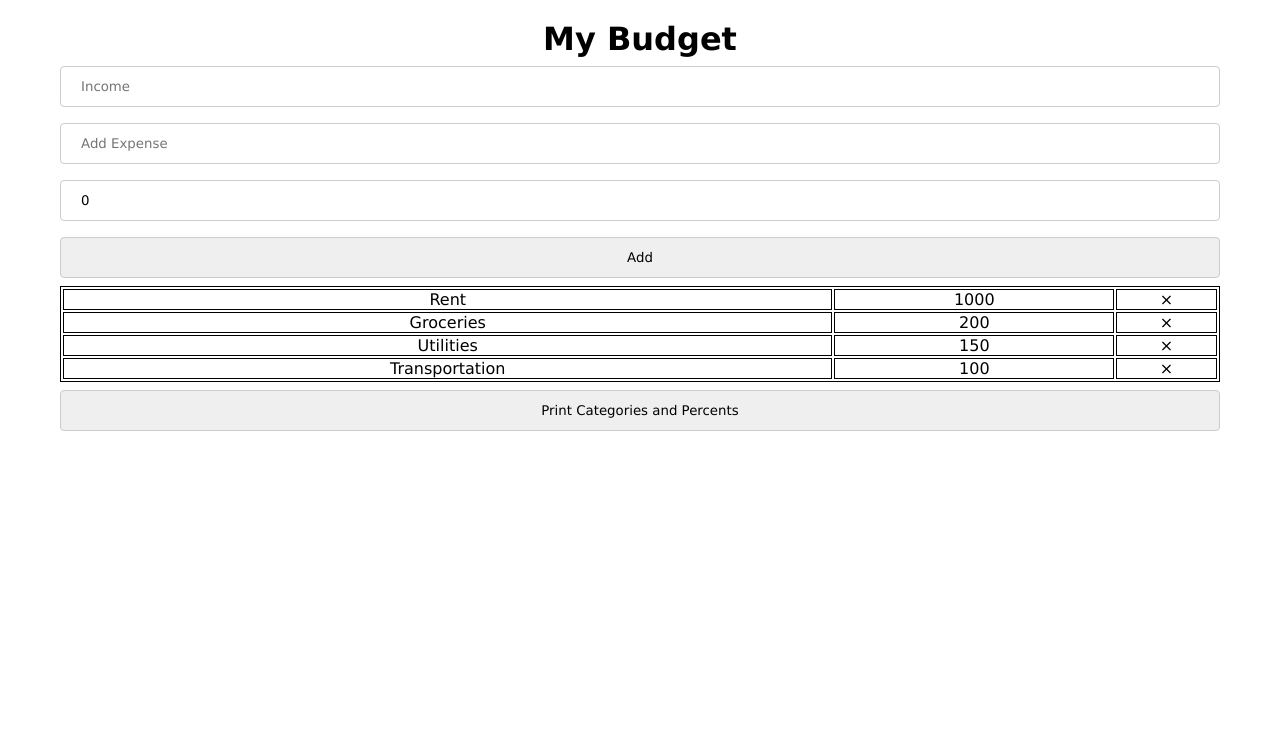
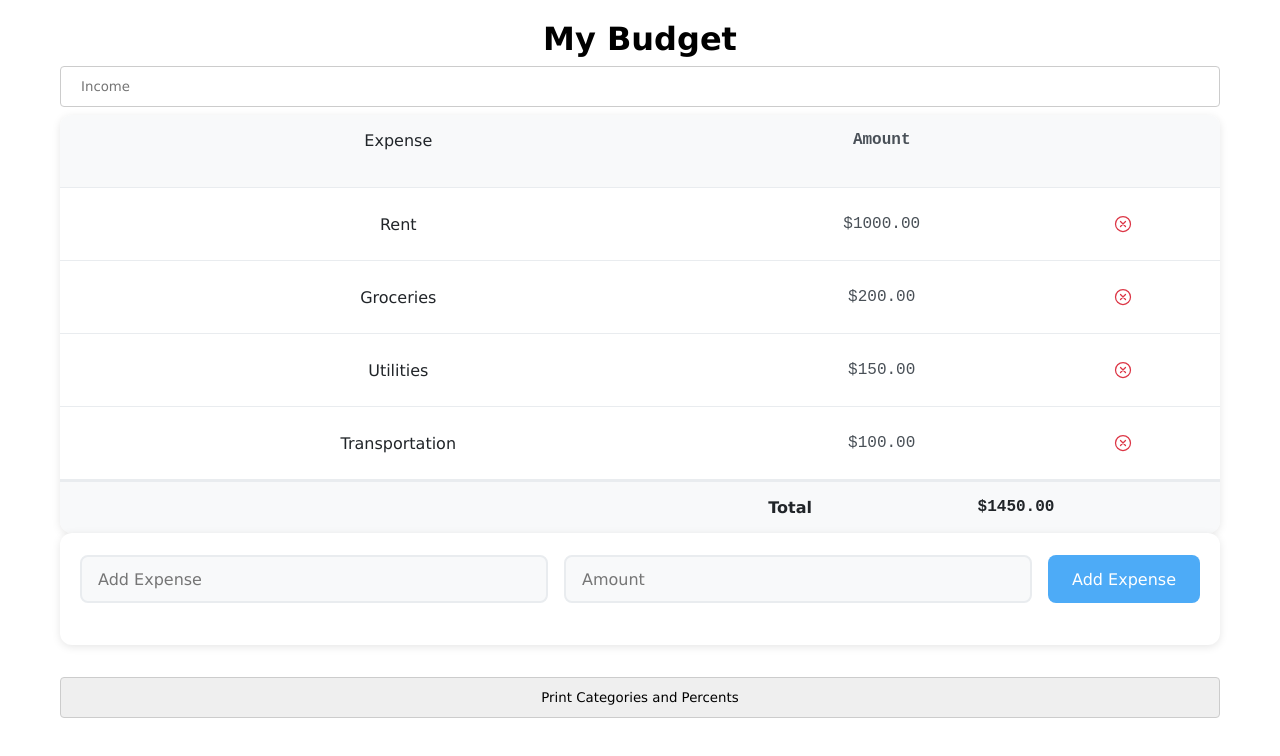
Before and after one commit to ZeeshawnH/BudgetApp, a React (Create React App) app in the folder budget/: page / in a window 1280 px wide. Shown: the top 756 px of the page. Built offline with nearby package versions, Linux system fonts and the light colour scheme.

Commit message:
Made form and expense table more visually appealing

```diff
--- a/budget/src/App.tsx
+++ b/budget/src/App.tsx
@@ -1,5 +1,5 @@
 import React, { useState } from 'react';
-import ExpenseTable, { Expense, ExpenseProps } from './components/ExpenseTable';
+import ExpenseTable, { ExpenseProps } from './components/ExpenseTable';
 import './App.css';
 import './styles.css';
 import AddExpenses from './components/AddExpenses';
@@ -18,18 +18,8 @@ function App() {
   const [income, setIncome] = useState(0);
   const [expenses, setExpenses] = useState<ExpenseProps[]>([...EXPENSES]);
 
+  const total = expenses.reduce((sum, e) => sum + e.amount, 0);
 
-  const handleSubmit = (event: React.ChangeEvent<HTMLInputElement>) => {
-    event.preventDefault();
-
-    // Set income
-    const incomeInput = document.getElementById("income") as HTMLInputElement;
-    const incomeValue = parseFloat(incomeInput.value);
-    setIncome(incomeValue);
-
-    // Set categories
-
-  }
   return (
     <div className="App">
       {/* <header className="App-header"> */}
@@ -38,8 +28,8 @@ function App() {
             <h1>My Budget</h1>
             <input type="number" placeholder="Income" id="income" />
             <small id="incomeError"></small>
+            <ExpenseTable expenses={expenses} onDelete={setExpenses} total={total}/>
             <AddExpenses expenses={expenses} onAddExpense={setExpenses}/>
-            <ExpenseTable expenses={expenses} onDelete={setExpenses}/>
             <input type="button" id="backButton" value="Back" className="hidden" />
             <input type="button" id="categoriesButton" value="Print Categories and Percents" />
         </div>
--- a/budget/src/components/AddExpenses.tsx
+++ b/budget/src/components/AddExpenses.tsx
@@ -7,13 +7,11 @@ interface AddExpenseProps {
   onAddExpense: Dispatch<SetStateAction<ExpenseProps[]>>;
 }
 
-
 export default function AddExpenses({expenses, onAddExpense}: AddExpenseProps) {
   const [expenseName, setExpenseName] = useState("");
   const [amount, setAmount] = useState(0);
   const [nameError, setNameError] = useState("");
   const [amountError, setAmountError] = useState("");
-
 
   const handleAddExpense = (e: React.FormEvent<HTMLFormElement>) => {
     e.preventDefault();
@@ -36,18 +34,45 @@ export default function AddExpenses({expenses, onAddExpense}: AddExpenseProps) {
     // Clear the input fields
     setExpenseName("");
     setAmount(0);
+    setNameError("");
+    setAmountError("");
   }
 
   return (
-    <form className="field" onSubmit={handleAddExpense}>
-        <div className="addExpense">
-          <input type="text" name="addExpense" id="addExpense" placeholder="Add Expense" value={expenseName} onChange={(e) => setExpenseName(e.target.value)}/>
-          <small id="expenseError" >{nameError}</small>
-          <input type="number" id="amount" placeholder="Amount" value={amount} onChange={(e) => setAmount(Number(e.target.value))}/>
-          <small id="amountError">{amountError}</small>
-          <input type="submit" id="add" value="Add"/>
+    <form className="add-expense-form" onSubmit={handleAddExpense}>
+      <div className="form-group">
+        <div className="input-group">
+          <input
+            type="text"
+            className={`form-input ${nameError ? 'error' : ''}`}
+            placeholder="Add Expense"
+            value={expenseName}
+            onChange={(e) => {
+              setExpenseName(e.target.value);
+              setNameError("");
+            }}
+          />
+          {nameError && <small className="error-message">{nameError}</small>}
         </div>
-        <small id="categoryError"></small>
+
+        <div className="input-group">
+          <input
+            type="number"
+            className={`form-input ${amountError ? 'error' : ''}`}
+            placeholder="Amount"
+            value={amount || ''}
+            onChange={(e) => {
+              setAmount(Number(e.target.value));
+              setAmountError("");
+            }}
+          />
+          {amountError && <small className="error-message">{amountError}</small>}
+        </div>
+
+        <button type="submit" className="add-button">
+          Add Expense
+        </button>
+      </div>
     </form>
   )
 }
--- a/budget/src/components/ExpenseTable.tsx
+++ b/budget/src/components/ExpenseTable.tsx
@@ -1,4 +1,5 @@
-import React, { Dispatch, SetStateAction } from 'react';
+import React, { Dispatch, SetStateAction, } from 'react';
+import { IoCloseCircleOutline } from 'react-icons/io5';
 
 export interface ExpenseProps {
   expenseName: string;
@@ -20,31 +21,46 @@ export function Expense({expenseName, amount, onDelete}: ExpenseRowProps) {
   };
 
   return (
-    <tr className="budget-list-item">
-      <td className="expenseName">{expenseName}</td>
-      <td className="amount">{amount}</td>
-      <td className="close">
-        <span onClick={handleDelete} style={{ cursor: 'pointer' }}>{"\u00D7"}</span>
-      </td>
-    </tr>
+    <div className="expense-row">
+      <div className="expense-name">{expenseName}</div>
+      <div className="expense-amount">${amount.toFixed(2)}</div>
+      <div className="expense-delete" onClick={handleDelete}>
+        <IoCloseCircleOutline size={20} />
+      </div>
+    </div>
   );
 }
 
 interface ExpenseTableProps {
   expenses: ExpenseProps[];
+  total?: number;
   onDelete?: Dispatch<SetStateAction<ExpenseProps[]>>;
 }
 
-export default function ExpenseTable({expenses, onDelete}: ExpenseTableProps) {
+export default function ExpenseTable({expenses, total, onDelete}: ExpenseTableProps) {
   return (
-    <table id="expenseTable">
-      <tbody>
-        {expenses.map((expense, index) => {
-          return (
-            <Expense key={index} expenseName={expense.expenseName} amount={expense.amount} onDelete={onDelete}/>
-          );
-        })}
-      </tbody>
-    </table>
+    <div className="expense-table">
+      <div className="expense-header">
+        <div className="expense-name">Expense</div>
+        <div className="expense-amount">Amount</div>
+        <div className="expense-delete"></div>
+      </div>
+      <div className="expense-list">
+        {expenses.map((expense, index) => (
+          <Expense
+            key={index}
+            expenseName={expense.expenseName}
+            amount={expense.amount}
+            onDelete={onDelete}
+          />
+        ))}
+      </div>
+      {total && total > 0 && (
+        <div className="expense-total">
+          <div className="total-label">Total</div>
+          <div className="total-amount">${total.toFixed(2)}</div>
+        </div>
+      )}
+    </div>
   );
 }
--- a/budget/src/styles.css
+++ b/budget/src/styles.css
@@ -96,3 +96,180 @@ table, th, td {
 .hidden {
     display: none;
 }
+
+.total {
+    font-weight: bold;
+}
+
+.expense-table {
+    width: 100%;
+    background: white;
+    border-radius: 12px;
+    box-shadow: 0 2px 8px rgba(0, 0, 0, 0.1);
+    overflow: hidden;
+}
+
+.expense-header {
+    display: grid;
+    grid-template-columns: 2fr 1fr 0.5fr;
+    padding: 16px;
+    background: #f8f9fa;
+    font-weight: 600;
+    color: #495057;
+    border-bottom: 1px solid #e9ecef;
+}
+
+.expense-list {
+    display: flex;
+    flex-direction: column;
+}
+
+.expense-row {
+    display: grid;
+    grid-template-columns: 2fr 1fr 0.5fr;
+    padding: 16px;
+    align-items: center;
+    border-bottom: 1px solid #e9ecef;
+    transition: background-color 0.2s ease;
+}
+
+.expense-row:hover {
+    background-color: #f8f9fa;
+}
+
+.expense-name {
+    font-weight: 500;
+    color: #212529;
+}
+
+.expense-amount {
+    color: #495057;
+    font-family: 'Courier New', monospace;
+}
+
+.expense-delete {
+    color: #dc3545;
+    cursor: pointer;
+    font-size: 1.2rem;
+    text-align: center;
+    transition: all 0.2s ease;
+    width: 40px;
+    height: 40px;
+    display: flex;
+    align-items: center;
+    justify-content: center;
+    border-radius: 50%;
+    margin: 0 auto;
+    padding: 8px;
+}
+
+.expense-delete:hover {
+    color: white;
+    background-color: #dc3545;
+}
+
+.expense-total {
+    display: grid;
+    grid-template-columns: 2fr 1fr;
+    padding: 16px;
+    background: #f8f9fa;
+    font-weight: 600;
+    color: #212529;
+    border-top: 2px solid #e9ecef;
+}
+
+.total-label {
+    text-align: right;
+    padding-right: 16px;
+}
+
+.total-amount {
+    font-family: 'Courier New', monospace;
+}
+
+.add-expense-form {
+    width: 100%;
+    margin-bottom: 24px;
+}
+
+.form-group {
+    display: flex;
+    gap: 16px;
+    align-items: flex-start;
+    background: white;
+    padding: 20px;
+    border-radius: 12px;
+    box-shadow: 0 2px 8px rgba(0, 0, 0, 0.1);
+}
+
+.input-group {
+    flex: 1;
+    position: relative;
+    display: flex;
+    flex-direction: column;
+    min-height: 72px; /* Height of input + error message */
+    padding-top: 2px; /* Compensate for input border */
+}
+
+.form-input {
+    width: 100%;
+    padding: 12px 16px;
+    border: 2px solid #e9ecef;
+    border-radius: 8px;
+    font-size: 1rem;
+    transition: all 0.2s ease;
+    background-color: #f8f9fa;
+    height: 48px; /* Fixed height for input */
+    box-sizing: border-box; /* Ensure padding is included in height */
+    margin: 0; /* Remove any margin */
+}
+
+.form-input:focus {
+    outline: none;
+    border-color: #4dabf7;
+    background-color: white;
+    box-shadow: 0 0 0 3px rgba(77, 171, 247, 0.1);
+}
+
+.form-input.error {
+    border-color: #dc3545;
+    background-color: #fff5f5;
+}
+
+.form-input.error:focus {
+    box-shadow: 0 0 0 3px rgba(220, 53, 69, 0.1);
+}
+
+.error-message {
+    color: #dc3545;
+    font-size: 0.875rem;
+    margin-top: 4px;
+    display: block;
+    min-height: 20px; /* Fixed height for error message */
+}
+
+.add-button {
+    padding: 0 24px; /* Remove vertical padding */
+    background-color: #4dabf7;
+    color: white;
+    border: none;
+    border-radius: 8px;
+    font-size: 1rem;
+    font-weight: 500;
+    cursor: pointer;
+    transition: all 0.2s ease;
+    white-space: nowrap;
+    height: 48px; /* Match input height exactly */
+    align-self: flex-start;
+    margin-top: 2px; /* Match the input-group padding-top */
+    box-sizing: border-box; /* Ensure padding is included in height */
+}
+
+.add-button:hover {
+    background-color: #339af0;
+    transform: translateY(-1px);
+}
+
+.add-button:active {
+    transform: translateY(0);
+}
--- /dev/null
+++ b/package.json
@@ -0,0 +1,5 @@
+{
+  "dependencies": {
+    "react-icons": "^5.5.0"
+  }
+}
```
Also changed, not shown: 1 other file (tests, documents, lock files or other folders).
